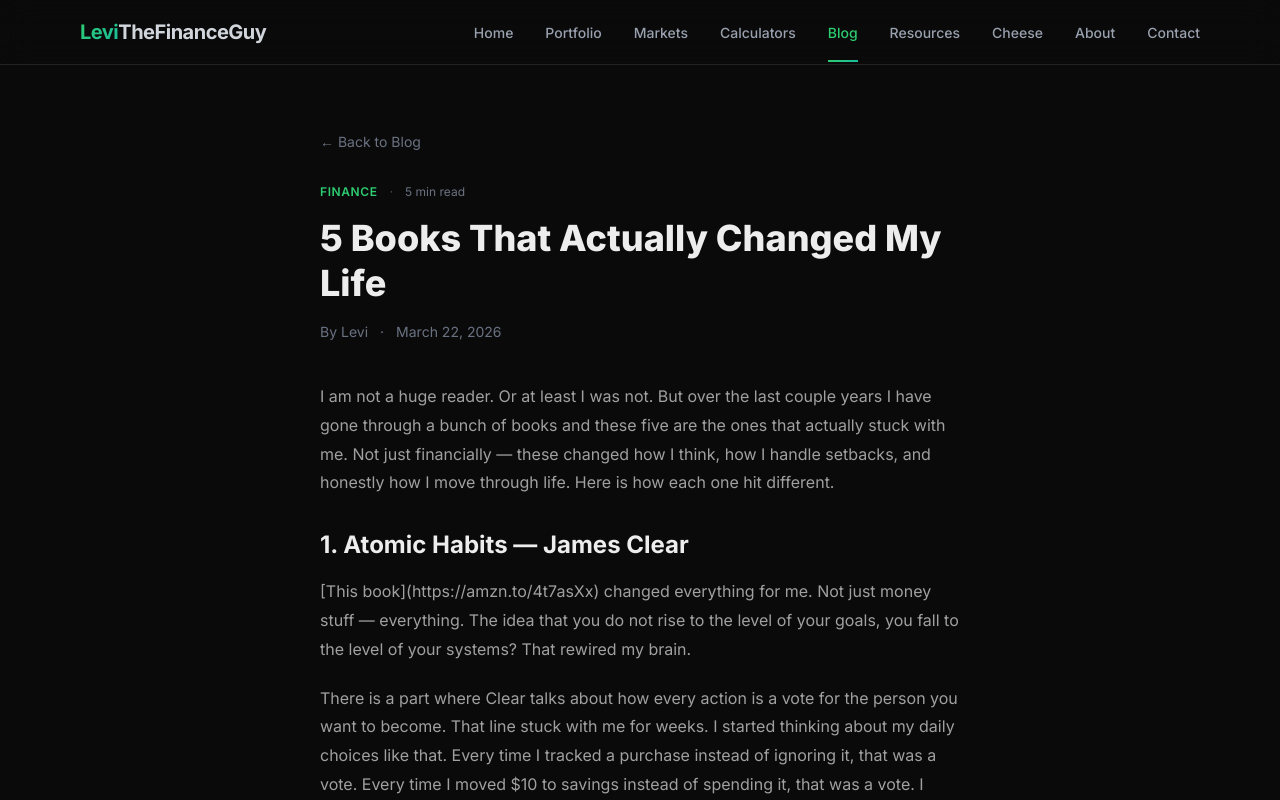
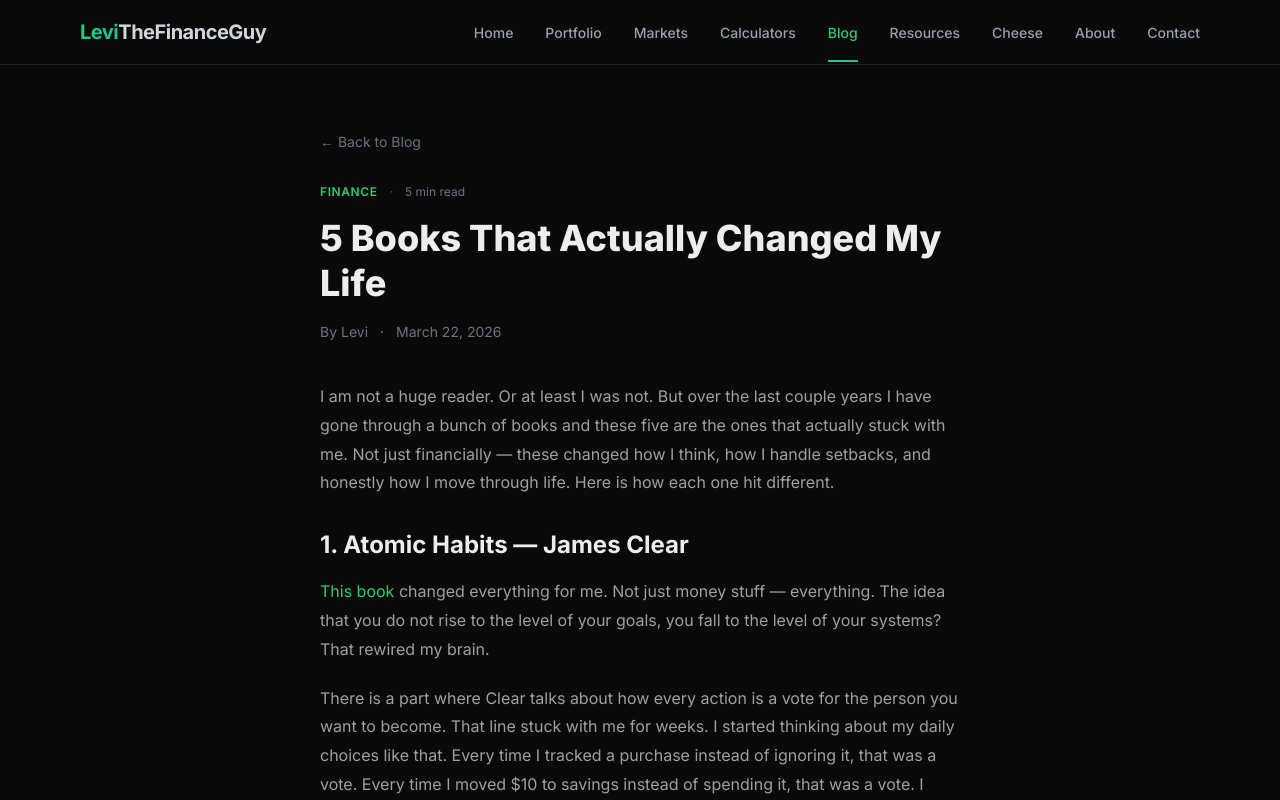
Before and after one commit to levithefinanceguy/levithefinanceguy, a Next.js app: page /blog/5-books-that-actually-changed-my-life in a window 1280 px wide. Shown: the top 800 px of the page. Built offline with nearby package versions, Linux system fonts and the light colour scheme.

Commit message:
Fix portfolio chart hydration, add bold/link rendering to blog posts

```diff
--- a/app/blog/[slug]/page.tsx
+++ b/app/blog/[slug]/page.tsx
@@ -1,3 +1,4 @@
+import React from "react";
 import type { Metadata } from "next";
 import Link from "next/link";
 import { notFound } from "next/navigation";
@@ -36,6 +37,36 @@ function formatDate(dateStr: string) {
   });
 }
 
+function renderInline(text: string) {
+  // Parse **bold**, [links](url)
+  const parts: (string | React.ReactElement)[] = [];
+  const regex = /\*\*(.+?)\*\*|\[([^\]]+)\]\(([^)]+)\)/g;
+  let lastIndex = 0;
+  let match;
+
+  while ((match = regex.exec(text)) !== null) {
+    if (match.index > lastIndex) {
+      parts.push(text.slice(lastIndex, match.index));
+    }
+    if (match[1]) {
+      // **bold**
+      parts.push(<strong key={match.index} className="text-white font-semibold">{match[1]}</strong>);
+    } else if (match[2] && match[3]) {
+      // [text](url)
+      parts.push(
+        <a key={match.index} href={match[3]} target="_blank" rel="noopener noreferrer" className="text-accent-green hover:underline">
+          {match[2]}
+        </a>
+      );
+    }
+    lastIndex = match.index + match[0].length;
+  }
+  if (lastIndex < text.length) {
+    parts.push(text.slice(lastIndex));
+  }
+  return parts.length > 0 ? parts : text;
+}
+
 function renderContent(content: string) {
   const lines = content.split("\n");
   const elements: { type: string; content: string }[] = [];
@@ -56,18 +87,18 @@ function renderContent(content: string) {
     if (el.type === "h2")
       return (
         <h2 key={i} className="text-2xl font-bold text-white mt-10 mb-4">
-          {el.content}
+          {renderInline(el.content)}
         </h2>
       );
     if (el.type === "h3")
       return (
         <h3 key={i} className="text-xl font-semibold text-white mt-8 mb-3">
-          {el.content}
+          {renderInline(el.content)}
         </h3>
       );
     return (
       <p key={i} className="text-gray-400 leading-[1.85] mb-5">
-        {el.content}
+        {renderInline(el.content)}
       </p>
     );
   });
--- a/app/portfolio/PortfolioChart.tsx
+++ b/app/portfolio/PortfolioChart.tsx
@@ -61,6 +61,8 @@ export default function PortfolioChart() {
   const [period, setPeriod] = useState<Period>("ALL");
   const [hoverIndex, setHoverIndex] = useState<number | null>(null);
   const svgRef = useRef<SVGSVGElement>(null);
+  const [mounted, setMounted] = useState(false);
+  useEffect(() => { setMounted(true); }, []);
 
   const fetchHistory = useCallback((range: string) => {
     setLoading(true);
@@ -109,7 +111,7 @@ export default function PortfolioChart() {
 
   const buildPath = useCallback(
     (width: number, height: number) => {
-      if (data.length < 2) return { linePath: "", areaPath: "", points: [] };
+      if (!data || data.length < 2) return { linePath: "", areaPath: "", points: [] };
 
       const values = data.map((d) => d.value);
       const min = Math.min(...values);
@@ -170,7 +172,7 @@ export default function PortfolioChart() {
   const accentColor = isPositive ? "#2ECC71" : "#E74C3C";
   const gradientId = isPositive ? "greenGradient" : "redGradient";
 
-  if (loading) {
+  if (!mounted || loading) {
     return (
       <div className="mb-12 p-8 rounded-xl bg-card-bg border border-card-border">
         <div className="animate-pulse">
```
